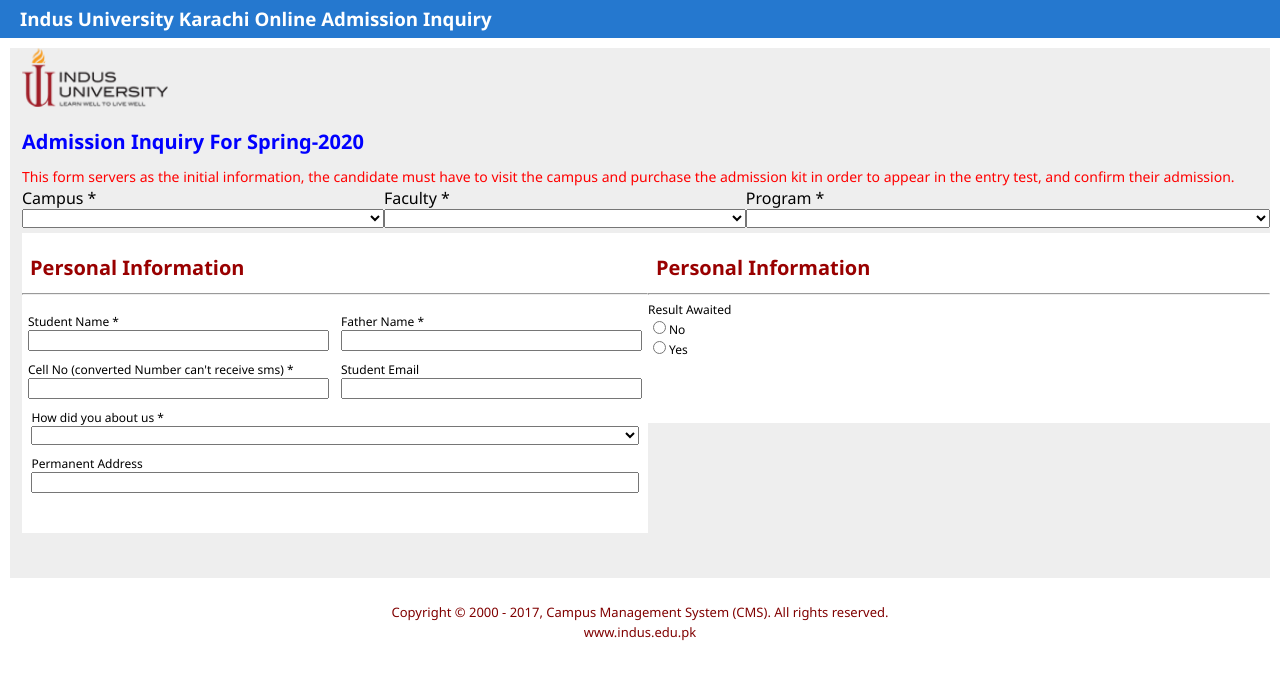
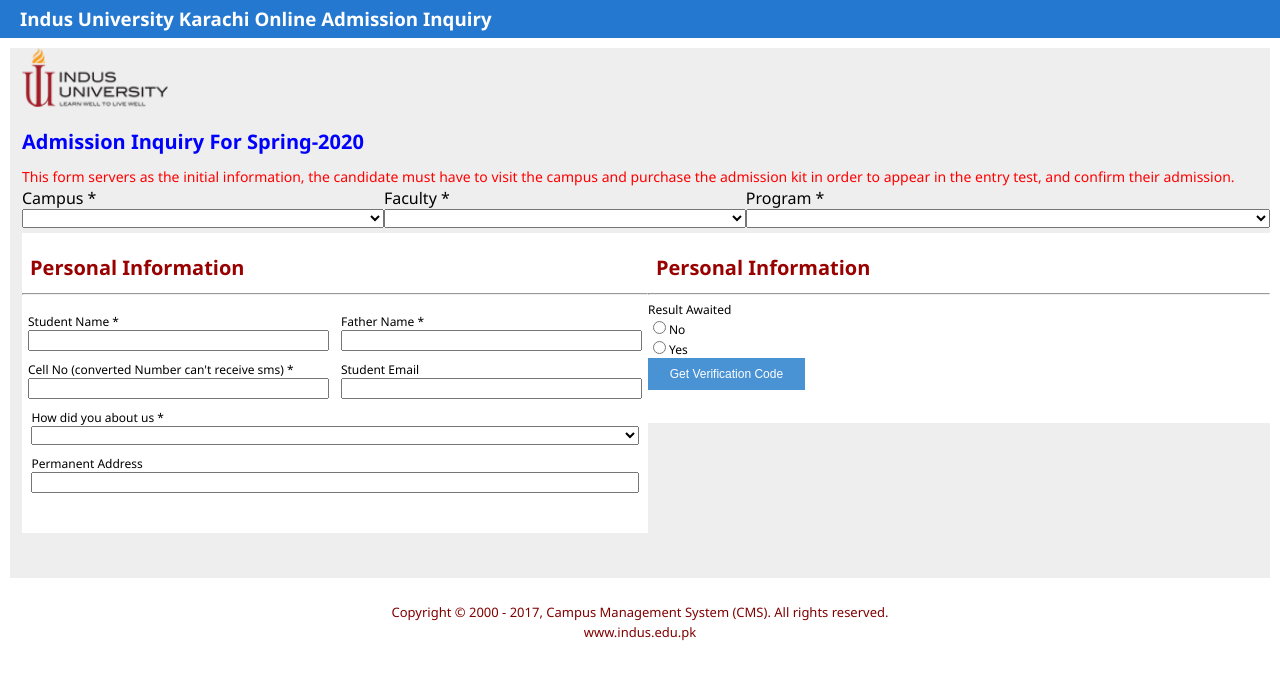
Before and after one commit to ahs1n/Create-a-web-page-with-a-form-using-css, a plain HTML site: page index.html in a window 1280 px wide. Drawn offline with Linux system fonts and the light colour scheme.

Commit message:
add button

```diff
--- a/index.html
+++ b/index.html
@@ -116,8 +116,10 @@
                 <label for="result">Result Awaited</label>
                <span><input type="radio">No</span>
                <span><input type="radio">Yes</span>
-
             </div>
+            <button>
+                Get Verification Code
+            </button>
         </div>
     </div>
     </div>
--- a/style.css
+++ b/style.css
@@ -174,11 +174,18 @@
     height: 190px;
     width: 643px;
     background-color: #fff;
-    /* padding-right: 8px;
-    padding-left: 8px; */
     font-size: 12px;
 }
-. .qualification hr
+.qualification button
+{
+    height: 32px;
+    width: 157px;
+    background-color: #4992d3;
+    border: none;
+    color: #fff;
+    font-size: 12px;
+}
+hr
 {
     padding-left: 8px;
 }
```
